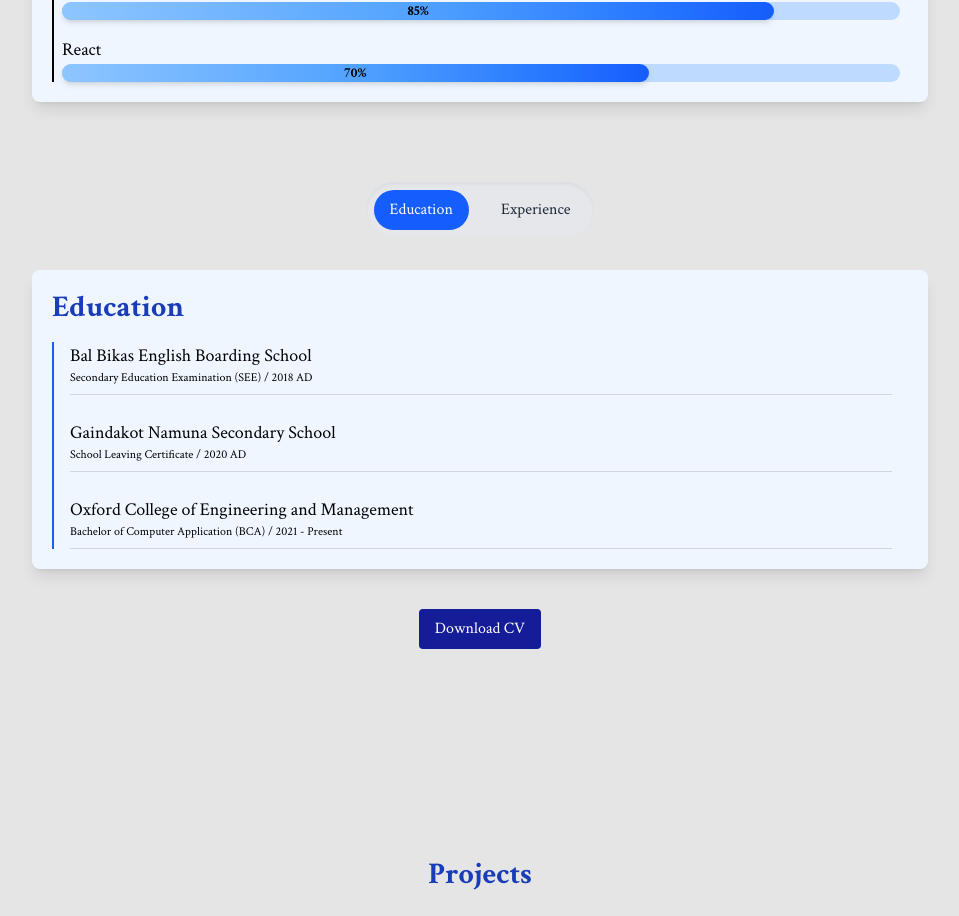
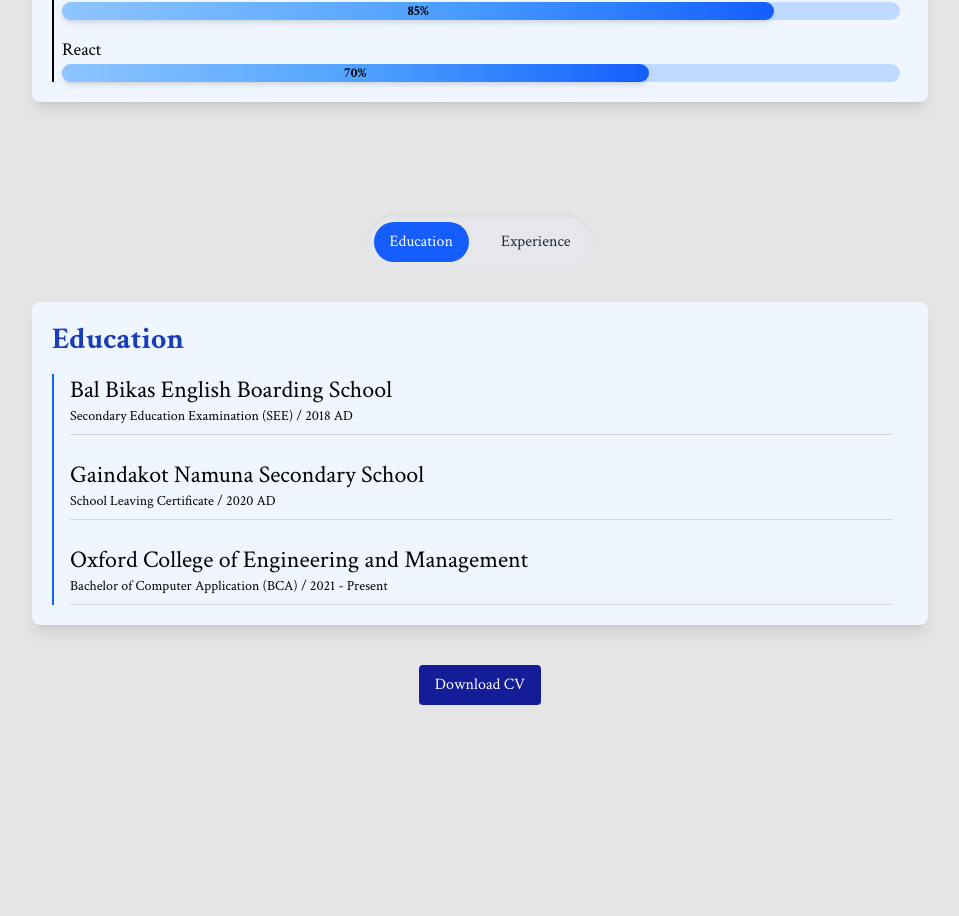
Before and after one commit to Im-binay/Binay_portfolio, a React (Vite) app: page / in a window 1280 px wide. Shown: the part 1712-2628 px from the top of the page, without its empty margins (160-1119 px from the left). Built offline with nearby package versions, Linux system fonts and the light colour scheme.

Commit message:
Experience and Education Css Change

```diff
--- a/src/components/EduExp.jsx
+++ b/src/components/EduExp.jsx
@@ -6,10 +6,10 @@ export default function EduExp() {
   return (
     <section
       id="education"
-      className="flex flex-col items-center justify-center h-auto pb-10 px-2 md:px-5 bg-light text-black dark:bg-gray-800 dark:text-white transition-colors duration-300"
+      className="flex flex-col items-center justify-center h-auto pb-10 pt-8 md:px-5 bg-light text-black dark:bg-gray-800 dark:text-white transition-colors duration-300"
     >
       {/* Radio Toggle */}
-      <div className="flex gap-4 mb-8 mt-10 bg-gray-200 dark:bg-gray-700 p-2 rounded-full shadow-inner">
+      <div className=" radio flex gap-4 mb-8 mt-10 bg-gray-200 dark:bg-gray-700 p-2 rounded-full shadow-inner">
         {['education', 'experience'].map((type) => (
           <label key={type} className="flex items-center cursor-pointer">
             <input
@@ -42,26 +42,26 @@ export default function EduExp() {
             </h1>
             <div className="border-l-2 border-blue-600 dark:border-blue-400 px-4">
               <div className="border-b border-gray-300 dark:border-gray-600 pb-2 mt-1">
-                <h4 className="text-base md:text-lg font-medium">
+                <h4 className="text-xl md:text-2xl font-medium">
                   Bal Bikas English Boarding School
                 </h4>
-                <p className="text-xs dark:text-gray-300">
+                <p className="text-sm dark:text-gray-300">
                   Secondary Education Examination (SEE) / 2018 AD
                 </p>
               </div>
               <div className="border-b border-gray-300 dark:border-gray-600 pb-2 mt-6">
-                <h4 className="text-base md:text-lg font-medium">
+                <h4 className="text-xl md:text-2xl font-medium">
                   Gaindakot Namuna Secondary School
                 </h4>
-                <p className="text-xs dark:text-gray-300">
+                <p className="text-sm dark:text-gray-300">
                   School Leaving Certificate / 2020 AD
                 </p>
               </div>
               <div className="border-b border-gray-300 dark:border-gray-600 pb-2 mt-6">
-                <h4 className="text-base md:text-lg font-medium">
+                <h4 className="text-xl md:text-2xl font-medium">
                   Oxford College of Engineering and Management
                 </h4>
-                <p className="text-xs dark:text-gray-300">
+                <p className="text-sm dark:text-gray-300">
                   Bachelor of Computer Application (BCA) / 2021 - Present
                 </p>
               </div>
@@ -71,29 +71,29 @@ export default function EduExp() {
 
         {/* === EXPERIENCE SECTION === */}
         {selected === 'experience' && (
-          <div className="experience-card bg-white dark:bg-gray-900 shadow-lg p-5 rounded-lg">
+          <div className="experience-card bg-blue-50 dark:bg-gray-900 shadow-lg p-5 rounded-lg">
             <h1 className="text-blue-800 dark:text-blue-300 font-bold text-xl md:text-3xl mb-4">
               Experience
             </h1>
             <div className="border-l-2 border-blue-600 dark:border-blue-400 px-4">
               <div className="border-b border-gray-300 dark:border-gray-600 pb-3 mt-1">
-                <h4 className="text-base md:text-lg font-medium">Frontend Developer Intern</h4>
-                <p className="text-xs text-blue-500 dark:text-gray-300">
+                <h4 className="text-base md:text-2xl font-semibold">Frontend Developer Intern</h4>
+                <p className="text-sm text-blue-500 font-bold dark:text-gray-300">
                   Akshyaraanga Sanjaal Pvt. Ltd. — (Mar 2025 – Present)
                 </p>
-                <ul className="list-disc list-inside text-xs mt-1 dark:text-gray-300">
+                <ul className="list-disc list-inside text-base mt-1 dark:text-gray-300">
                   <li>Built responsive UI using HTML, Tailwind CSS, React</li>
                   <li>Worked closely with designers on UI/UX improvements</li>
                 </ul>
               </div>
               <div className="border-b border-gray-300 dark:border-gray-600 pb-3 mt-6">
-                <h4 className="text-base md:text-lg font-medium">Freelance Web Designer</h4>
-                <p className="text-xs text-blue-700 dark:text-gray-300">
-                  Remote — (2023 – 2024)
+                <h4 className="text-base md:text-2xl font-semibold">Data Entry</h4>
+                <p className="text-sm font-bold text-blue-700 dark:text-gray-300">
+                  Navya Technologies (Jan 2025 – Mar 2025)
                 </p>
-                <ul className="list-disc list-inside text-xs mt-1 dark:text-gray-300">
-                  <li>Designed modern websites using Figma + HTML/CSS</li>
-                  <li>Created portfolios and landing pages for clients</li>
+                <ul className="list-disc list-inside text-base mt-1 dark:text-gray-300">
+                  <li>Accurately digitised 5,000+ building-permit records</li>
+                  <li>Maintained data quality and supported smooth rollout</li>
                 </ul>
               </div>
             </div>
--- a/src/index.css
+++ b/src/index.css
@@ -83,6 +83,9 @@ body.dark-mode .project-card,body.dark-mode .skill-div ,body.dark-mode .project-
   color: white;
   background-color: #2d3748;
  }
+ body.dark-mode .radio{
+  background-color:#2d3748 ;
+ }
   body.dark-mode .radio span{
     color: white;
   }
```
